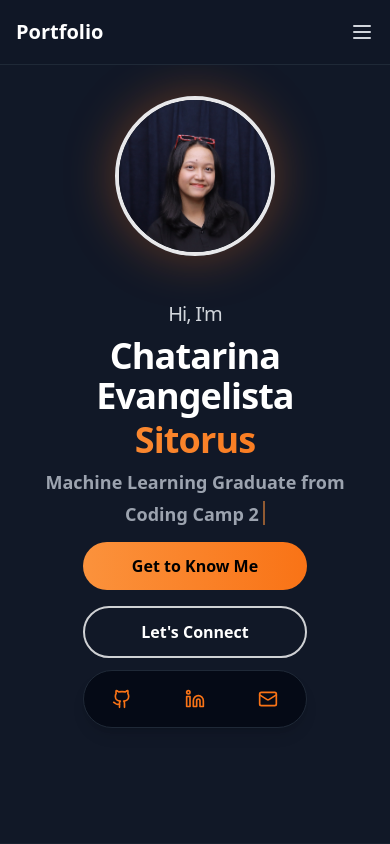
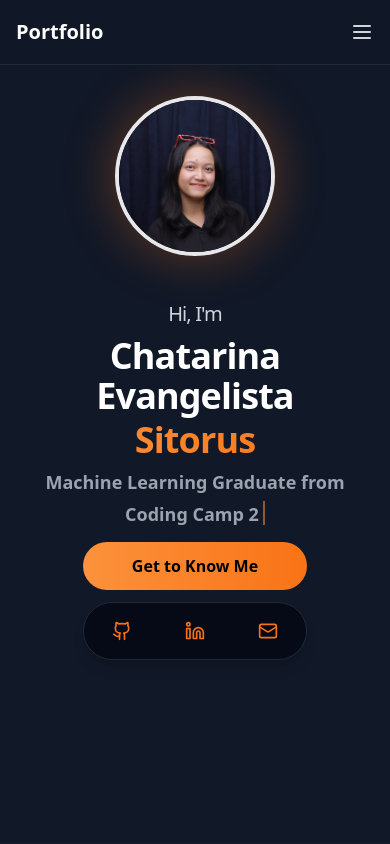
Before and after one commit to Chatarinaeva/portfolio-chatarinaeva, a React (Vite) app: page / in a window 390 px wide. Shown: the top 844 px of the page. Built offline with nearby package versions, Linux system fonts and the light colour scheme.

Commit message:
Change button class to be hidden on small screens

```diff
--- a/src/App.tsx
+++ b/src/App.tsx
@@ -182,7 +182,7 @@ function App() {
 
               <button
                 onClick={() => scrollToSection('contact')}
-                className="w-56 sm:w-auto border-2 border-white/80 text-white px-8 py-3 rounded-full font-semibold hover:bg-orange-500 hover:border-orange-500 hover:text-black transition-all duration-300"
+                className="hidden sm:inline-flex w-56 sm:w-auto items-center justify-center border-2 border-white/80 text-white px-8 py-3 rounded-full font-semibold hover:bg-orange-500 hover:border-orange-500 hover:text-black transition-all duration-300"
               >
                 Let's Connect
               </button>
```
